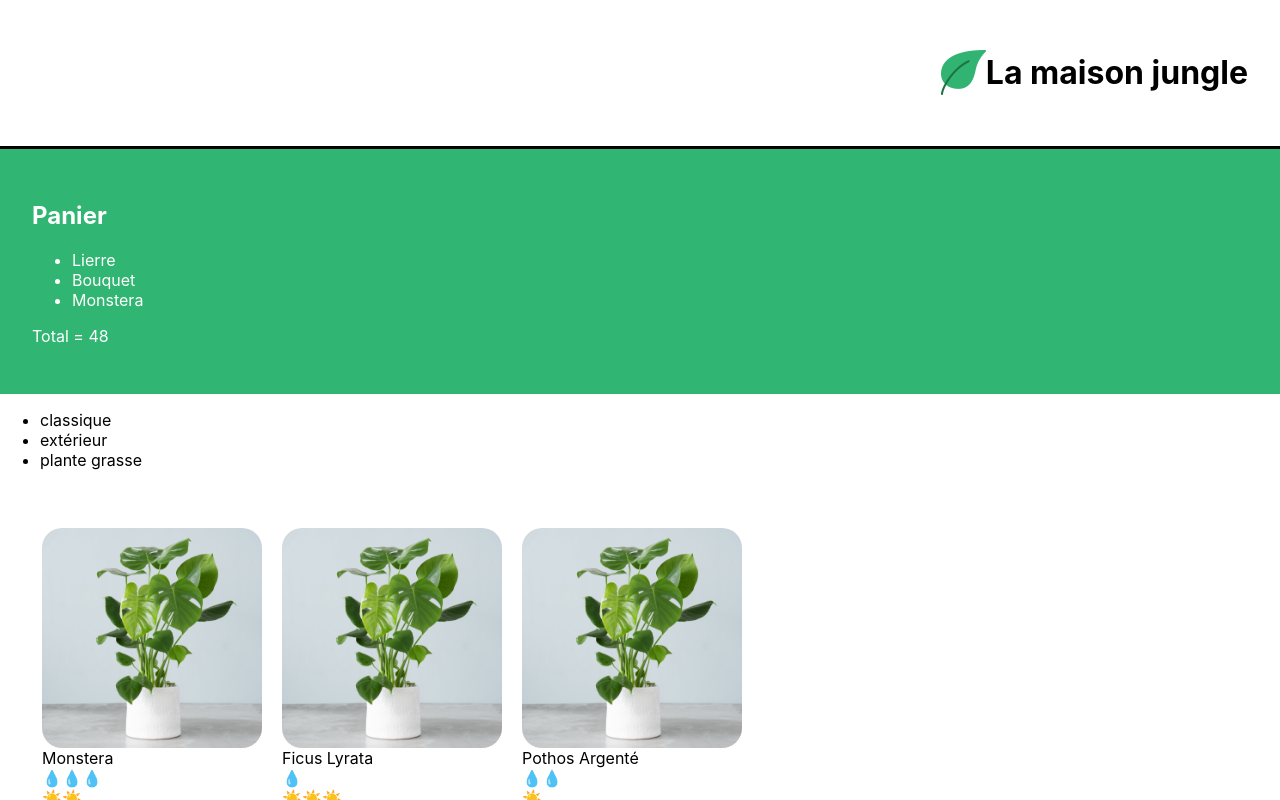
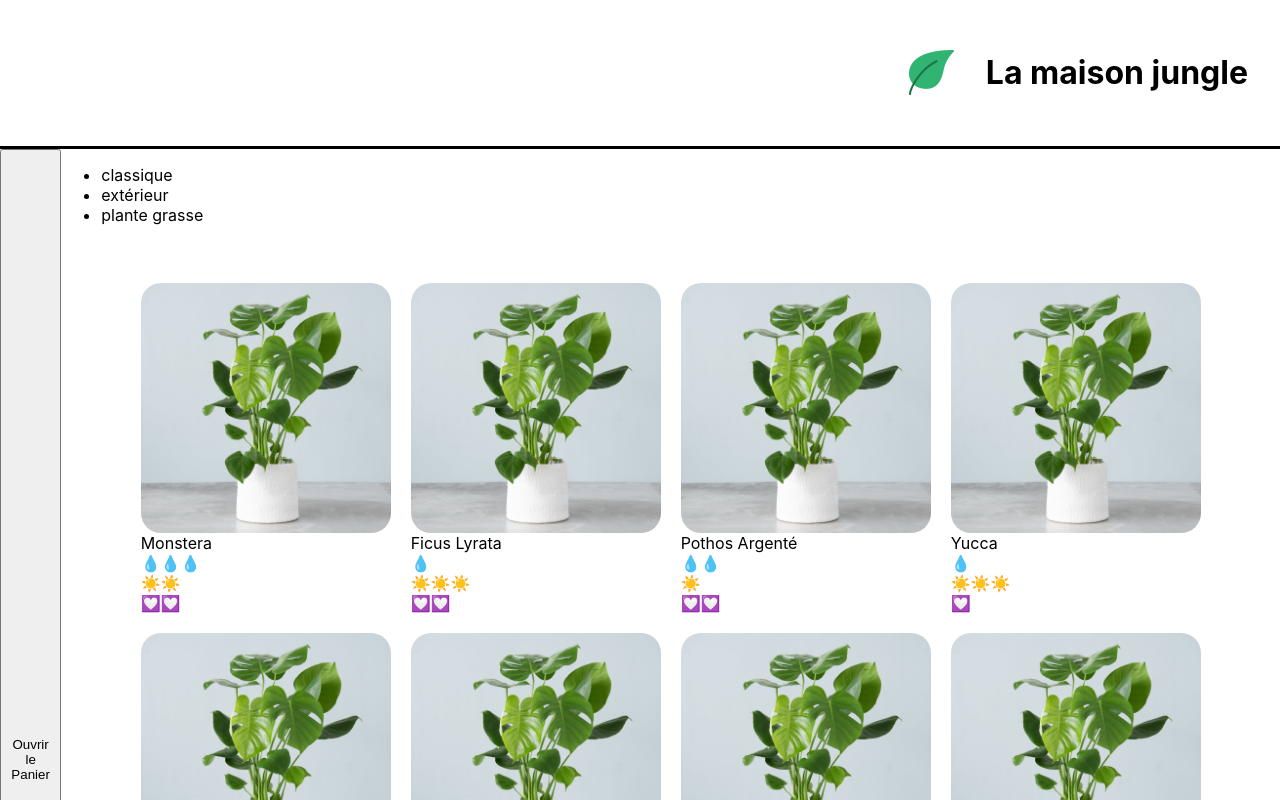
Before and after one commit to Paul-prog44/La-maison-jungle-OC-, a React (Create React App) app: page / in a window 1280 px wide. Shown: the top 800 px of the page. Built offline with nearby package versions, Linux system fonts and the light colour scheme.

Commit message:
Add open/close cart option, restructure elements

```diff
--- a/src/components/App.js
+++ b/src/components/App.js
@@ -2,13 +2,21 @@
 import Cart from './Cart';
 import ShoppingList from './ShoppingList';
 import Footer from './Footer';
+import '../styles/Layout.css';
+import logo from '../assets/logo.png'
+
 
 
 function App() {
   return <div>
-            <Banner />
-            <Cart />
-            <ShoppingList />
+            <Banner>
+              <img src={logo} alt='La maison jungle' className='lmj-logo' />
+              <h1 className='lmj-title'>La maison jungle</h1>
+			</Banner>
+            <div className='lmj-layout-inner'>
+              <Cart />
+              <ShoppingList />
+            </div>
             <Footer />
           </div>
 }
--- a/src/components/Banner.js
+++ b/src/components/Banner.js
@@ -1,11 +1,7 @@
 import '../styles/Banner.css'
-import logo from '../assets/logo.png'
 
-function Banner() {
-    return <div className="lmj-title">
-                <img src={logo} alt="La maison jungle" className='lmj-logo' />
-                <h1>La maison jungle</h1>
-            </div>
+function Banner({ children }) {
+	return <div className='lmj-banner'>{children}</div>
 }
 
 export default Banner
--- a/src/components/Cart.js
+++ b/src/components/Cart.js
@@ -1,19 +1,27 @@
 import "../styles/Cart.css"
+import { useState } from "react"
 
 function Cart() {
-    const Lierre = 10;
-    const Bouquet = 15
-    const Monstera = 23
+    const monsteraPrice = 8
+    const [cart, updateCart] = useState(0)
+    const [isOpen, setIsOpen] = useState(false)
 
-    return <div className="lmj-cart">
-                <h2>Panier</h2>
-                <ul>
-                    <li>Lierre</li>
-                    <li>Bouquet</li>
-                    <li>Monstera</li>
-                </ul>
-                <p>Total = {Lierre + Bouquet + Monstera}</p>
+    return isOpen ? (
+        <div className='lmj-cart'>
+            <button onClick={() => setIsOpen(false)}>Fermer</button>
+            <h2>Panier</h2>
+            <div>
+                Monstera : {monsteraPrice}€
+                <button onClick={()=> updateCart(cart +1)}>
+                    Ajouter
+                </button>
             </div>
+            <h3>Total : {monsteraPrice * cart}€</h3>
+        </div>
+    ) : (
+        <button onClick={() => setIsOpen(true)}>Ouvrir le Panier</button>
+    )
+
 }
 
 export default Cart
--- a/src/styles/Banner.css
+++ b/src/styles/Banner.css
@@ -1,5 +1,5 @@
-.lmj-title {
-    color: black;
+.lmj-banner {
+	color: black;
 	text-align: right;
 	padding: 32px;
 	border-bottom: solid 3px black;
@@ -9,6 +9,10 @@
 	align-items: center;
 }
 
+.lmj-title {
+	padding-left: 32px;
+}
+
 .lmj-logo {
 	height: 45px;
 	width: 45px;
--- a/src/styles/Cart.css
+++ b/src/styles/Cart.css
@@ -1,5 +1,34 @@
 .lmj-cart {
-    padding: 32px;
-    color: white;
-    background-color: #31b572;
+	color: white;
+	background-color: #31b572;
+	padding: 32px;
+	display: flex;
+	flex-direction: column;
+	justify-content: flex-start;
+	width: 200px;
 }
+
+.lmj-cart-add-button {
+	margin-left: 32px;
+	cursor: pointer;
+}
+
+.lmj-cart-toggle-button {
+	background: none;
+	outline: none;
+	border: none;
+	font-weight: 600;
+	cursor: pointer;
+	align-self: self-start;
+	padding: 0;
+	color: white;
+}
+
+.lmj-cart-closed {
+	padding: 32px;
+	width: 200px;
+}
+
+.lmj-cart-closed > button {
+	color: black;
+}
--- /dev/null
+++ b/src/styles/Layout.css
@@ -0,0 +1,4 @@
+.lmj-layout-inner {
+	display: flex;
+	flex-direction: row;
+}
--- a/src/styles/PlantItem.css
+++ b/src/styles/PlantItem.css
@@ -1,7 +1,8 @@
 .lmj-plant-item-cover {
-	height: 220px;
-	width: 220px;
+	height: 250px;
+	width: 250px;
 	border-radius: 20px;
+	object-fit: cover;
 }
 
 .lmj-plant-item {
--- a/src/styles/ShoppingList.css
+++ b/src/styles/ShoppingList.css
@@ -1,7 +1,11 @@
+.lmj-shopping-list {
+	width: 100%;
+}
+
 .lmj-plant-list {
 	list-style-type: none;
 	padding: 32px;
 	display: flex;
 	flex-wrap: wrap;
-	max-width: 800px;
+	justify-content: center;
 }
```
Also changed, not shown: src/styles/index.css (line endings or trailing spaces), 1 other file (tests, documents, lock files or other folders).
